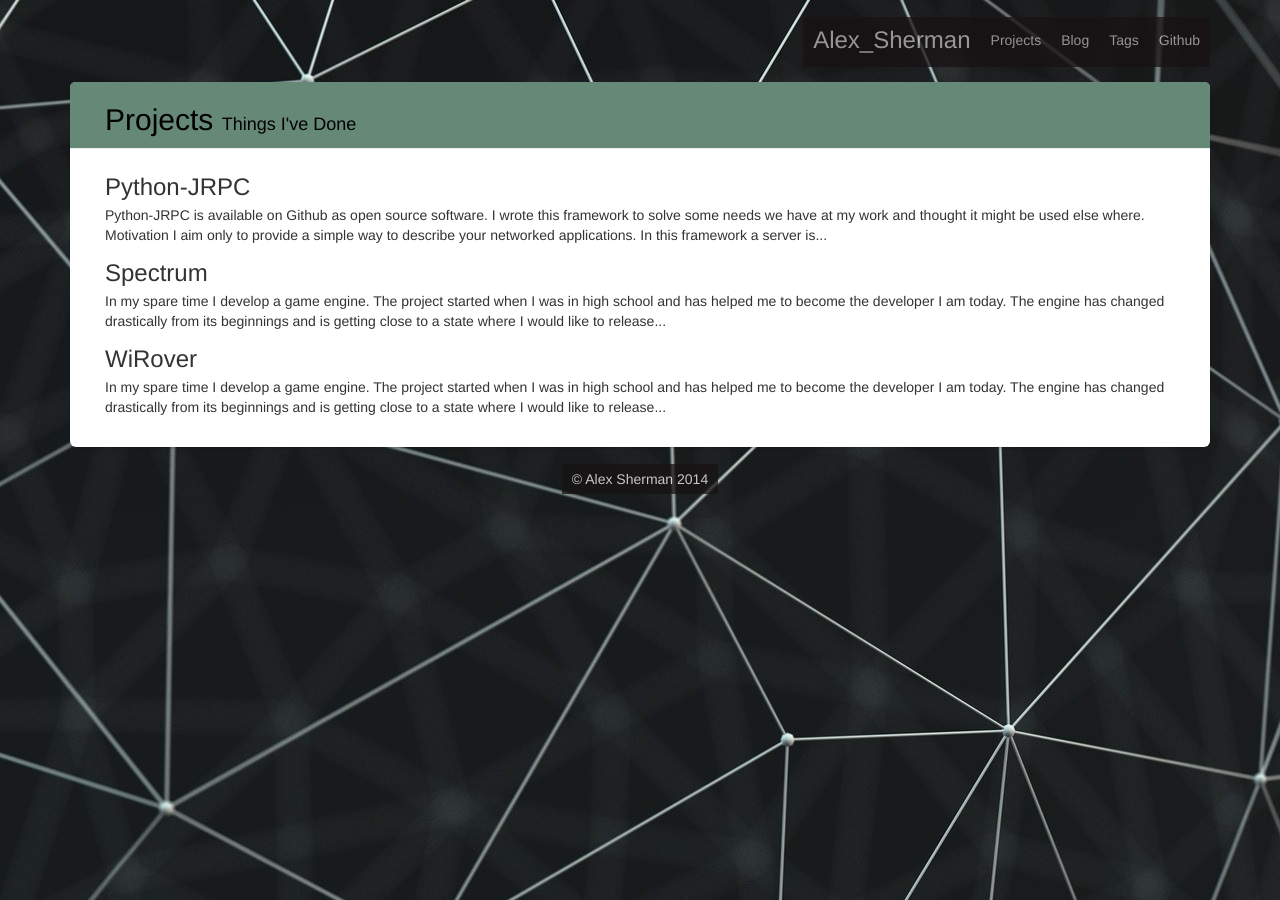
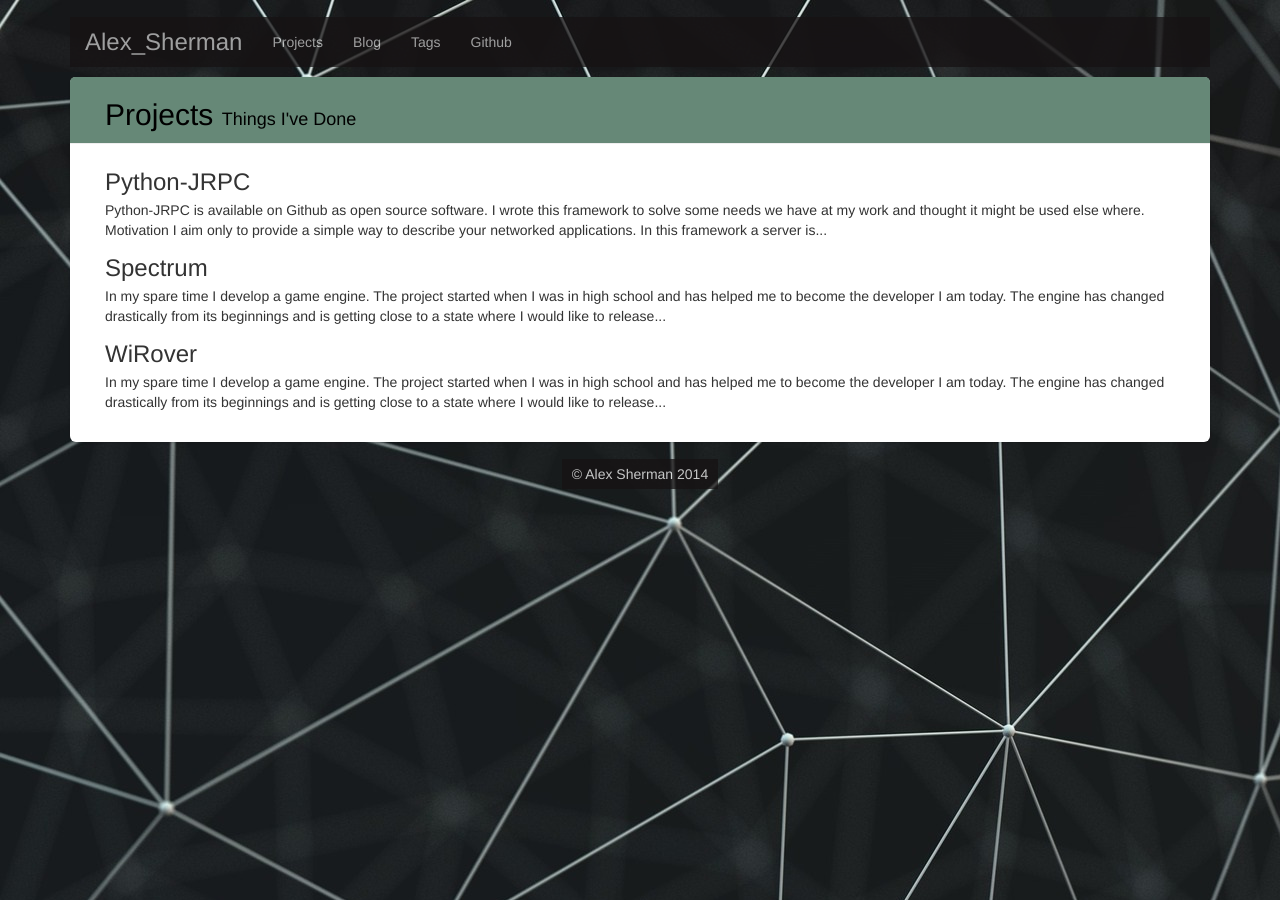
Before and after one commit to alex-sherman/alex-sherman.github.io, a Jekyll site: the page built from projects.html, in a window 1280 px wide. Built offline with Jekyll 4.4.1, drawn with Linux system fonts in a browser that asks for light colours; some web fonts are replaced.

Commit message:
Better nav bar using bootstrap

```diff
--- a/_includes/header.html
+++ b/_includes/header.html
@@ -1,29 +1,20 @@
-<div id="large-topbar" class="topbar hidden-xs">
-    <div class="fill light-over">
-        <a class="brand" href="/">Alex_Sherman</a>
-        <a href="/projects.html">Projects</a>
-        <a href="/blog.html">Blog</a>
-        <a href="/tags.html">Tags</a>
-        <a href="https://github.com/alex-sherman">Github</a>
-    </div>
-</div>
-<nav class="navbar navbar-default visible-xs-block light-over topbar" role="navigation">
+<nav class="navbar navbar-default" role="navigation">
   <!-- Brand and toggle get grouped for better mobile display -->
   <div class="navbar-header">
-    <button class="navbar-toggle collapsed" type="button" data-toggle="collapse" data-target=".navbar-collapse">
+    <button class="navbar-toggle collapsed" type="button" data-toggle="collapse" data-target=".my-nav-bar">
       <span class="sr-only">Toggle navigation</span>
       <span class="icon-bar"></span>
       <span class="icon-bar"></span>
       <span class="icon-bar"></span>
     </button>
-    <a class="brand" href="/">Alex_Sherman</a>
+    <a class="navbar-brand" href="/">Alex_Sherman</a>
   </div>
-  <div class="collapse navbar-collapse">
-    <ul>
+  <div id="navbar" class="navbar-collapse collapse my-nav-bar">
+    <ul class="nav navbar-nav">
       <li><a href="/projects.html">Projects</a></li>
       <li><a href="/blog.html">Blog</a></li>
       <li><a href="/tags.html">Tags</a></li>
       <li><a href="https://github.com/alex-sherman">Github</a></li>
     </ul>
-  </div>
+  </div><!--/.nav-collapse -->
 </nav>
--- a/css/style.css
+++ b/css/style.css
@@ -9,6 +9,7 @@ html, body {
 h1, h2 {
   margin: 0;
   padding: 0;
+  display: inline;
 }
 h1 {
   font-size: 30px;
@@ -23,8 +24,9 @@ h1 small {
 h2 {
   font-size: 24px;
   line-height: 36px;
+  display: inline;
 }
-.brand {
+.navbar-brand {
   font-size: 24px;
   float: left;
 }
@@ -45,45 +47,40 @@ h2 {
   margin: 0 -20px 20px;
   border-radius: 5px 5px 0 0;
 }
-#large-topbar {
-  text-align: right;
+nav {
+  text-align: left;
 }
-#large-topbar a{
-  float: left;
+.navbar {
+  margin-bottom: 10px;
+  border-radius: 0;
 }
-.topbar {
-  margin-bottom: 10px;
-}
-.topbar ul {
+.navbar ul {
   list-style: none;
   padding-left: 0;
   margin: 0;
 }
-.topbar .navbar-collapse {
+.navbar-collapse {
   border-width: 0;
   -webkit-box-shadow: none;
   box-shadow: none;
   padding: 0;
 }
-
-.topbar a{
-  color: #bfbfbf;
-  text-shadow:0 -1px 0 rgba(0, 0, 0, 0.25);
-  padding:8px 10px 12px;
-  display:block;
+.navbar-default .navbar-brand, .navbar-default .navbar-nav>li>a{
+  color: #ccc;
+  background-color: inherit;
 }
-.topbar a:hover{
+.navbar-default .navbar-brand:hover, .navbar-default .navbar-nav>li>a:hover{
   background-color: #282223;
   text-decoration: none;
+  color: #ccc;
 }
 
-.light-over {
+.light-over, .navbar-default {
   line-height: 30px;
   margin-top: 17px;
   color: white;
-  background-color: #181213;
+  background-color: #161213;
   opacity: .75;
-  display: inline-block;
   border-width: 0px;
 }
 
@@ -100,4 +97,5 @@ footer {
 footer > * {
   padding-left: 10px;
   padding-right: 10px;
+  display: inline-block;
 }
--- a/projects.html
+++ b/projects.html
@@ -7,8 +7,8 @@ subtitle: Things I've Done
 {% for project in site.projects %}
 <div class="row-fluid">
     <div class="col-xs-12 hide-links">
-        <a href="{{ project.url }}"><h2>{{ project.title }}</h2>
-        <p>{{ project.content | strip_html | truncatewords: 50 }}</p></a>
+        <a href="{{ project.url }}"><h2>{{ project.title }}</h2></a>
+        <p>{{ project.content | strip_html | truncatewords: 50 }}</p>
     </div>
 </div>
 {% endfor %}
```
